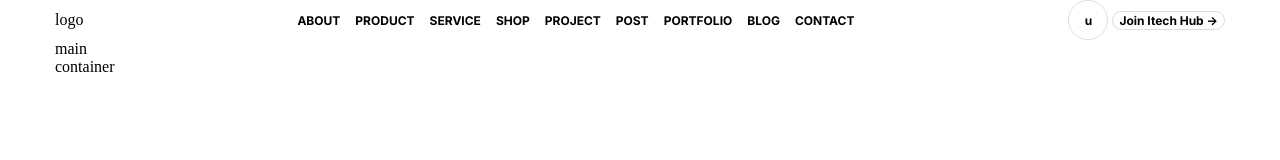
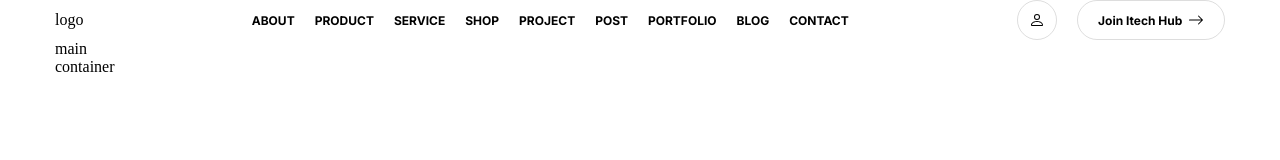
Before and after one commit to AndriyPrykhid/itech, a website built with Vite: page index.html in a window 1280 px wide. Built offline with nearby package versions, Linux system fonts and the light colour scheme.

Commit message:
lesson5: icon, BEM

```diff
--- a/index.html
+++ b/index.html
@@ -27,9 +27,17 @@
         </ul>
       </nav>
 
-      <div>
-        <button class="button button--round">u</button>
-        <button class="button">Join Itech Hub -></button>
+      <div class="header__buttons">
+        <button class="button button_round"><svg xmlns="http://www.w3.org/2000/svg" width="16" height="16"
+            fill="currentColor" class="bi bi-person" viewBox="0 0 16 16">
+            <path
+              d="M8 8a3 3 0 1 0 0-6 3 3 0 0 0 0 6Zm2-3a2 2 0 1 1-4 0 2 2 0 0 1 4 0Zm4 8c0 1-1 1-1 1H3s-1 0-1-1 1-4 6-4 6 3 6 4Zm-1-.004c-.001-.246-.154-.986-.832-1.664C11.516 10.68 10.289 10 8 10c-2.29 0-3.516.68-4.168 1.332-.678.678-.83 1.418-.832 1.664h10Z" />
+          </svg></button>
+        <button class="button">Join Itech Hub &nbsp;<svg xmlns="http://www.w3.org/2000/svg" width="16" height="16"
+            fill="currentColor" class="bi bi-arrow-right" viewBox="0 0 16 16">
+            <path fill-rule="evenodd"
+              d="M1 8a.5.5 0 0 1 .5-.5h11.793l-3.147-3.146a.5.5 0 0 1 .708-.708l4 4a.5.5 0 0 1 0 .708l-4 4a.5.5 0 0 1-.708-.708L13.293 8.5H1.5A.5.5 0 0 1 1 8z" />
+          </svg></button>
 
       </div>
     </div>
--- a/style.scss
+++ b/style.scss
@@ -7,7 +7,7 @@ html{
   color: var(--black-color);
 };
 
-body,ul,li, h1, h2, h3, h4, h5, h6, p {
+body,ul,li, h1, h2, h3, h4, h5, h6, p, button {
   margin: 0;
   padding: 0;
 }
--- a/styles/button.scss
+++ b/styles/button.scss
@@ -1,17 +1,30 @@
 .button {
-    border: 1px solid var(--grey-color);
+    --size: 40px;
+    display:flex;
+    justify-content: center;
+    align-items: center;
+ border: 1px solid var(--grey-color);
 transition: var(--transition);
-border-radius: 15px;
+border-radius: var(--size);
+height: var(--size);
+padding: 0 var(--gap);
 font: var(--smaller-font);
 cursor: pointer;
     &:hover, &:active, &:focus {
-        border-color: var(--violett-color)
+        border-color: var(--violett-color);
+        background-color: var(--violett-color);
+        color: var(--white-color);
+        svg{
+            fill: var(--white-color);
+
+        }
     }
 
-    &--round{
+    &_round{
         --size: 40px;
+        padding: 0;
         height: var(--size);
         width: var(--size);
-        border-radius: 50%;
+
     }
 }
--- a/styles/global.scss
+++ b/styles/global.scss
@@ -3,3 +3,4 @@
 @use'./colors.scss';
 @use'./variables.scss';
 @use'./layout.scss';
+@use'./header.scss'
--- /dev/null
+++ b/styles/header.scss
@@ -0,0 +1,22 @@
+
+header{
+    .container {
+        display: flex;
+        justify-content: space-between;
+        align-items: center;
+        gap: var(--gap);
+      }
+
+    .header__buttons, .navigation ul {
+        display: flex;
+        gap: var(--gap);
+
+    }
+
+    .navigation ul{
+        text-transform: uppercase;
+       font: var(--smaller-font);
+
+
+      }
+}
--- a/styles/layout.scss
+++ b/styles/layout.scss
@@ -5,11 +5,7 @@ header, main, footer {
     align-items: center;
   }
 
-  header .container {
-    display: flex;
-    justify-content: space-between;
-    gap: var(--gap);
-  }
+
 
   .container{
     width: 1170px;
@@ -31,12 +27,3 @@ header, main, footer {
                     width: 1320px;
                       };
   };
-
-  .navigation ul{
-    display: flex;
-    gap: var(--gap);
-    text-transform: uppercase;
-   font: var(--smaller-font);
-
-
-  }
--- a/styles/variables.scss
+++ b/styles/variables.scss
@@ -14,6 +14,6 @@ $bigger-desktop: 1400px;
 
    //spacer
 
-   --gap: 15px
+   --gap: 20px
 
 };
```
